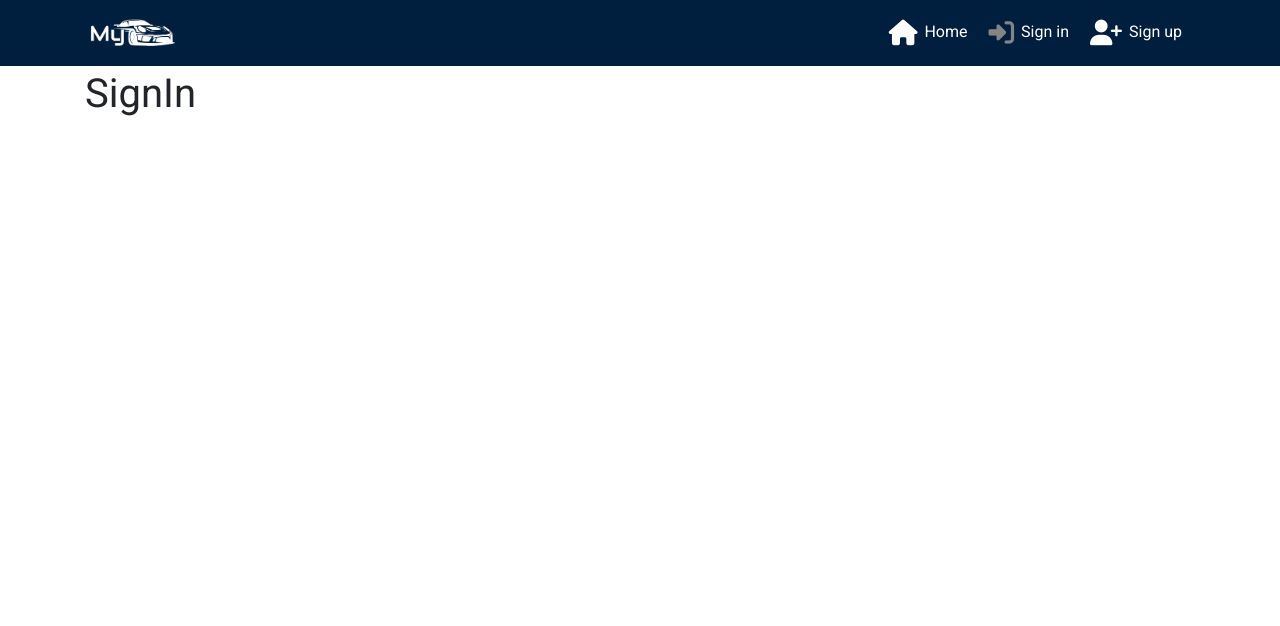
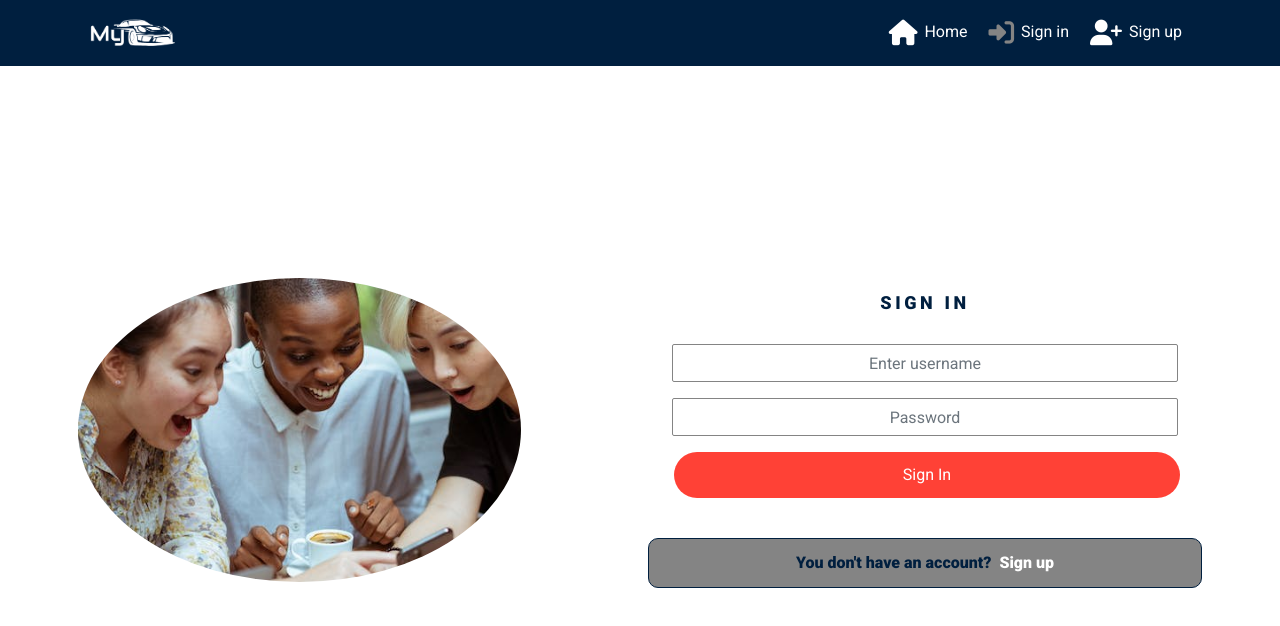
Before and after one commit to belovedpearl/mycar_frontend, a React (Create React App) app: page /signin in a window 1280 px wide. Shown: the top 626 px of the page. Built offline with nearby package versions, Linux system fonts and the light colour scheme.

Commit message:
Add basic template for signin

```diff
--- a/src/App.js
+++ b/src/App.js
@@ -4,6 +4,7 @@ import Container from 'react-bootstrap/Container'
 import { Route, Switch } from 'react-router-dom/cjs/react-router-dom.min';
 import './api/axiosDefaults'
 import SignUpForm from './pages/auth/SignUpForm';
+import SignInForm from './pages/auth/SignInForm';
 
 
 function App() {
@@ -13,7 +14,7 @@ function App() {
       <Container className={styles.AppHead}>
         <Switch>
           <Route exact path="/" render = {() => <h1>Homepage</h1>} />
-          <Route exact path="/signin" render = {() => <h1>SignIn</h1>} />
+          <Route exact path="/signin" render = {() => <SignInForm /> } />
           <Route exact path="/signup" render = {() => <SignUpForm /> } />
           <Route render = {() => <h1>Page not found</h1>} />
         </Switch>
--- /dev/null
+++ b/src/pages/auth/SignInForm.js
@@ -0,0 +1,83 @@
+import React from "react";
+import { Link } from "react-router-dom";
+
+import styles from "../../styles/SignInUpForm.module.css";
+import btnStyles from "../../styles/Button.module.css";
+import appStyles from "../../App.module.css";
+
+import CoverImage from '../../assets/img.jpeg';
+
+import { Button, Form, Image, Col, Row, Container } from "react-bootstrap";
+
+const SignInForm = () => {
+  return (
+    <div>
+        <Row className={styles.Row}>
+            {/* Left side */}
+            <Col
+                md={6}
+                className={`my-auto d-none d-md-block p-2 ${styles.SignInCol}`}
+            >
+                <Image
+                className={`${appStyles.CoverImage} img-fluid rounded-circle`}
+                src= {CoverImage}
+                alt="Sign up page cover picture"
+                />
+            </Col>
+            {/* Right side */}
+            <Col className="my-auto py-2 p-md-2" md={6}>
+                <Container className= "p-4">
+                <h1 className={styles.Header}>SIGN IN</h1>
+                {/* Sign in form */}
+                <Form >
+                    <Form.Group controlId="username">
+                    <Form.Label className="d-none">Username</Form.Label>
+                    <Form.Control
+                        className={styles.Input}
+                        type="text"
+                        placeholder="Enter username"
+                        name="username"
+
+
+                    />
+                    </Form.Group>
+
+                    <Form.Group controlId="password1">
+                    <Form.Label className="d-none">Password</Form.Label>
+                    <Form.Control
+                        className={styles.Input}
+                        type="password"
+                        placeholder="Password"
+                        name="password1"
+
+                    />
+                    </Form.Group>
+
+
+                    <Button
+                    className={`${btnStyles.Button} ${btnStyles.Broad} ${btnStyles.Sharp}`}
+                    type="submit"
+                    >
+                    Sign In
+                    </Button>
+                </Form>
+
+                </Container>
+                <Container className={`mt-3 ${appStyles.Content}`}>
+                <p className={styles.LinkText}>
+                    <span className="mr-2">
+                        You don't have an account?
+                    </span>
+                    <Link className={styles.Link} to="/signup">
+                        Sign up
+                    </Link>
+                </p>
+                </Container>
+            </Col>
+
+      </Row>
+    </div>
+  )
+}
+
+export default SignInForm
```
